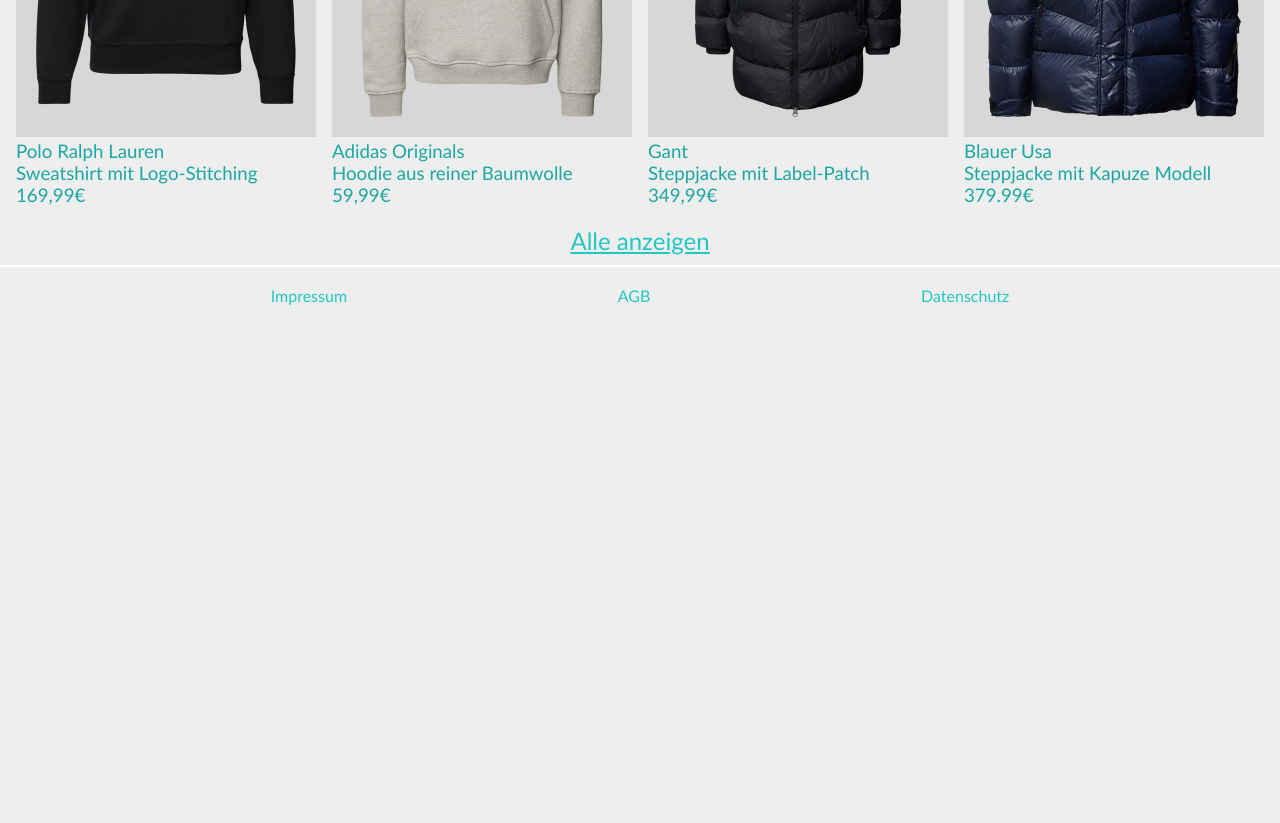
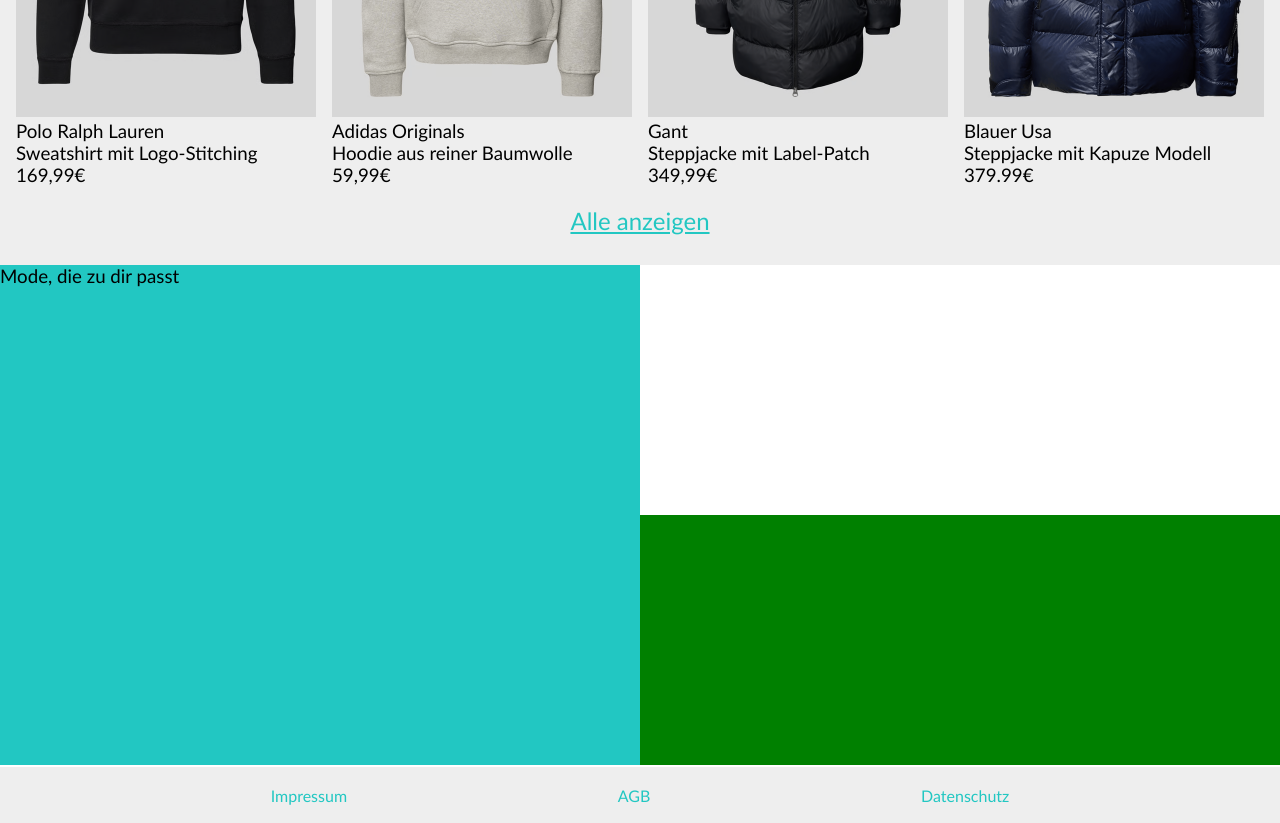
Before and after one commit to AkinKale1999/Project-New, a React (Create React App) app: page /home in a window 1280 px wide. Shown: the part 1400-2223 px from the top of the page. Before the commit the page ends 1723 px from the top, so only its background shows below. Built offline with nearby package versions, Linux system fonts and the light colour scheme.

Commit message:
New Push

```diff
--- a/src/App.css
+++ b/src/App.css
@@ -651,7 +651,7 @@ body,
 /* ----------------------NEW-PRODUCTS--------------------------- */
 
 #NewProductsContainer {
-  margin-top: 50px;
+  margin-top: 30px;
   height: auto;
   width: 100%;
 }
@@ -660,7 +660,6 @@ body,
   width: 100%;
   display: flex;
   justify-content: center;
-  margin-bottom: 10px;
   margin-top: 20px;
 }
 
@@ -681,13 +680,59 @@ body,
 }
 
 #NewProductsContainer>div h3 {
-  color: #1ba7a2;
   line-height: 22px;
+  color: var(--color-dark);
 }
 
 #NewProductsContainer>div+div+div {
   font-size: 1.5rem;
   text-decoration: underline;
+}
+
+/* ----------------------MALE-OR-FEMALE-AREA--------------------------- */
+
+#MaleOrFemaleAreaContainer {
+  height: auto;
+  margin-top: 30px;
+  width: 100%;
+}
+
+#MaleOrFemaleAreaDiv {
+  height: 500px;
+  width: 100%;
+  display: grid;
+  grid-template-columns: repeat(1, 2fr 2fr);
+}
+
+#MaleOrFemaleAreaContainer>div>div>div>h3 {
+  width: 100%;
+  color: black;
+  background-color: var(---Light---Turquoise);
+}
+
+
+#MaleOrFemaleAreaContainer>div>div {
+  height: 100%;
+  width: 100%;
+  background-color: var(---Light---Turquoise);
+  color: black;
+}
+
+#MaleOrFemaleAreaContainer>div>div+div {
+  height: 100%;
+  width: 100%;
+}
+
+#MaleOrFemaleAreaContainer>div>div+div>div {
+  height: 50%;
+  width: 100%;
+  background-color: #fff;
+}
+
+#MaleOrFemaleAreaContainer>div>div+div>div+div {
+  height: 50%;
+  width: 100%;
+  background-color: green;
 }
 
 /* ----------------------PROFILEPAGE--------------------------- */
--- /dev/null
+++ b/src/components/MaleOrFemaleArea/MaleOrFemaleArea.jsx
@@ -0,0 +1,24 @@
+export default function MaleOrFemaleArea() {
+
+    return (
+        <>
+            <div id="MaleOrFemaleAreaContainer">
+                <div id="MaleOrFemaleAreaDiv">
+                    <div>
+                        <div>
+                            <h3>Mode, die zu dir passt</h3>
+                        </div>
+
+                    </div>
+
+                    <div>
+                        <div></div>
+                        <div></div>
+                    </div>
+
+                </div>
+            </div>
+
+        </>
+    )
+}
--- a/src/components/ShopByCategory/ShopByCategory.jsx
+++ b/src/components/ShopByCategory/ShopByCategory.jsx
@@ -29,7 +29,7 @@ export default function ShopByCategory() {
                 </div>
 
                 <div className="all-products">
-                    <Link to="/Produkt">Alle Produkte anzeigen</Link>
+                    <Link to="/Product">Alle Produkte anzeigen</Link>
                 </div>
             </div>
         </>
--- a/src/components/pages/Home/Home.jsx
+++ b/src/components/pages/Home/Home.jsx
@@ -1,3 +1,4 @@
+import MaleOrFemaleArea from "../../MaleOrFemaleArea/MaleOrFemaleArea.jsx";
 import NewProducts from "../../NewProducts/NewProducts.jsx";
 import SecretAnimation from "../../SecretAnimation/SecretAnimation.jsx"
 import ShopByCategory from "../../ShopByCategory/ShopByCategory.jsx";
@@ -9,7 +10,8 @@ export default function Home() {
             <div id="Home">
                 <SecretAnimation />
                 <ShopByCategory />
-                <NewProducts/>
+                <NewProducts />
+                <MaleOrFemaleArea />
 
             </div>
         </>
```
